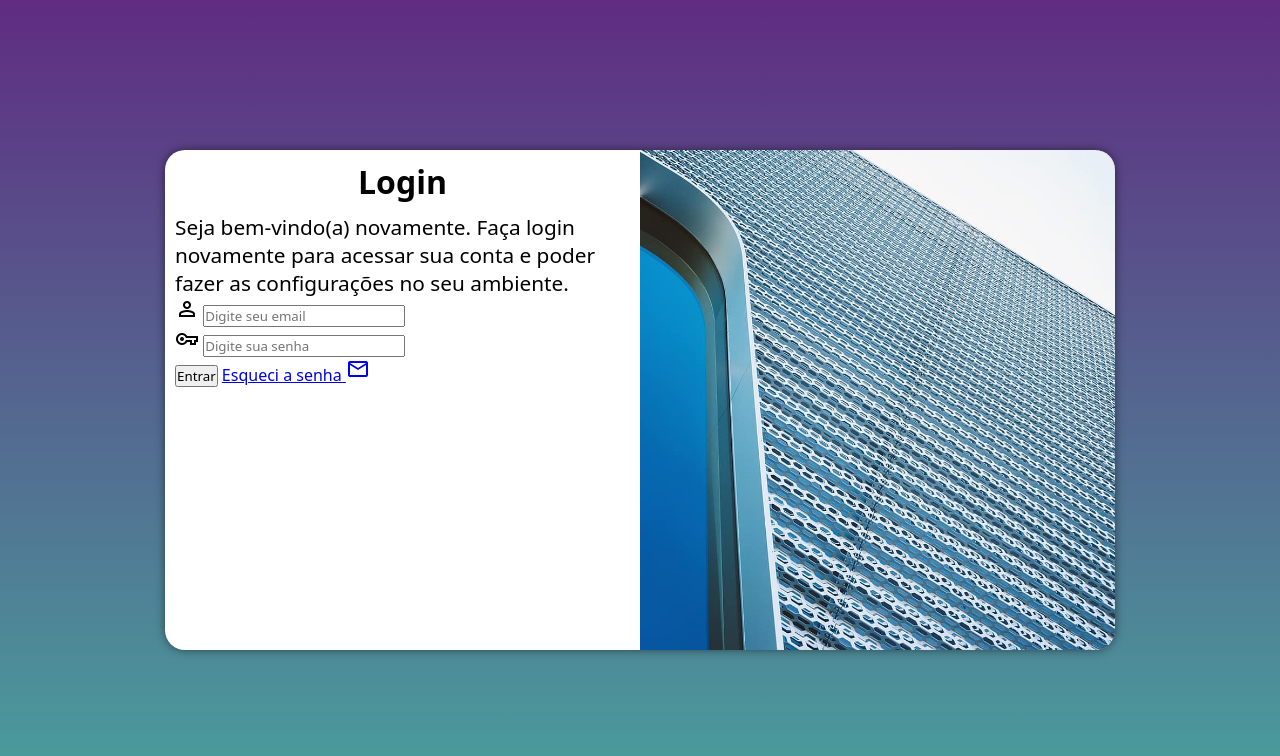
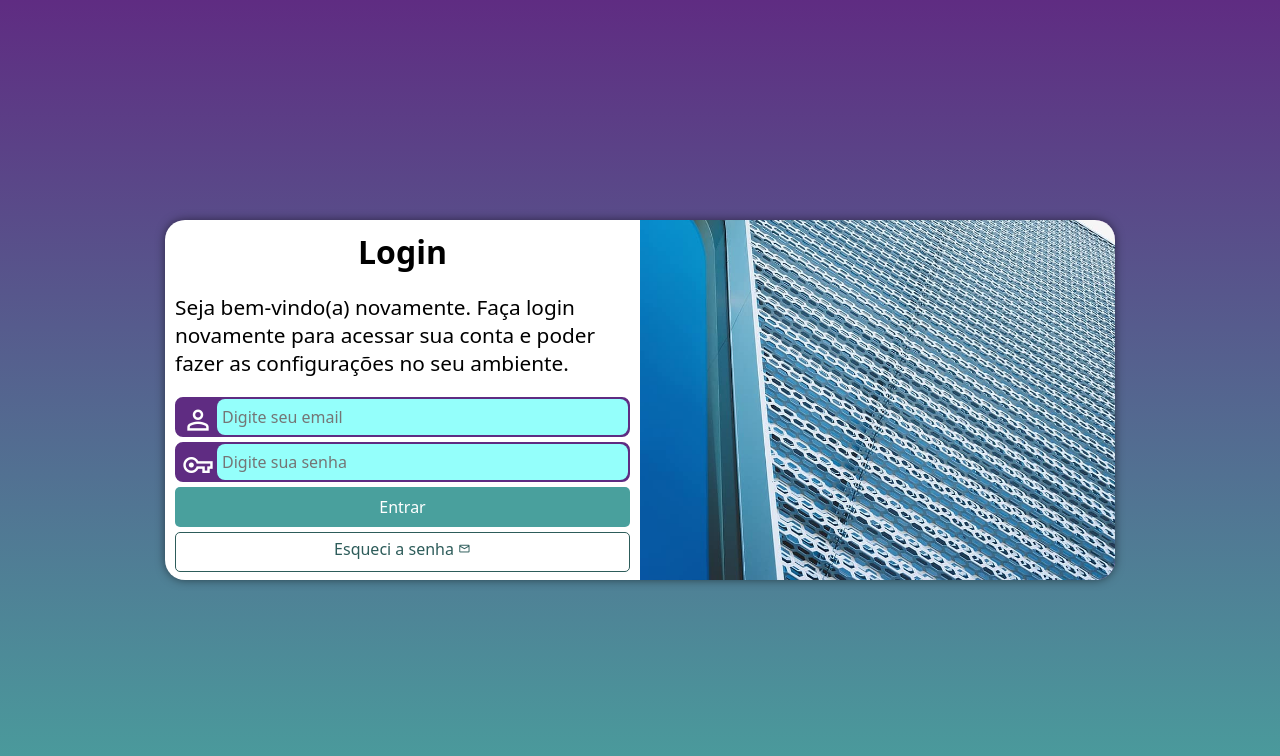
Before and after one commit to BrunoAguiar51/Projeto-Login, a plain HTML site: page index.html in a window 1280 px wide. Drawn offline with nearby package versions, Linux system fonts and the light colour scheme.

Commit message:
finalizei a tela de loggin

```diff
--- a/estilos/media-query.css
+++ b/estilos/media-query.css
@@ -6,6 +6,7 @@
     }
 
     main > section#login {
+        height: 350px;
         width: 90vw;
     }
 
@@ -22,6 +23,7 @@
 
     main > section#login > div#formulario > p {
         font-size: 1.1em;
+        margin: 20px 0px;
     }
 
     main > section#login > div#formulario > h1 {
@@ -35,6 +37,7 @@
     }
 
     main > section#login {
+        height: 360px;
         width: 950px;
     }
 
@@ -51,6 +54,7 @@
 
     main > section#login > div#formulario > p {
         font-size: 1.3em;
+        margin: 20px 0px;
     }
 
     main > section#login > div#formulario > h1 {
--- a/estilos/style.css
+++ b/estilos/style.css
@@ -30,7 +30,7 @@ main > section#login {
     background-color: white;
     border-radius: 20px;
     box-shadow: 0px 0px 10px rgba(0, 0, 0, 0.500);
-    height: 500px;
+    height: 515px;
     left: 50%;
     overflow: hidden;
     position: absolute;
@@ -59,10 +59,82 @@ main > section#login > div#formulario {
 
 main > section#login > div#formulario > h1 {
     font-size: 1.5em;
+    margin-bottom: 10px;
     text-align: center;
-    margin-bottom: 10px;
 }
 
 main > section#login > div#formulario > p {
     font-size: 0.8em;
 }
+
+main > section#login > div#formulario > form > div.campo {
+    background-color: #5f2c82;
+    border: 2px solid #5f2c82;
+    border-radius: 8px;
+    height: 40px;
+    margin: 5px 0;
+    width: 100%;
+}
+
+main > section#login > div#formulario > form > div.campo > span {
+    color: white;
+    font-size: 2em;
+    float: left;
+    width: 40px;
+    padding: 5px;
+}
+
+main > section#login > div#formulario > form > div.campo > input {
+    background-color: #94fffb;
+    border: none;
+    border-radius: 8px;
+    font-size: 1em;
+    height: 100%;
+    width: calc(100% - 40px);
+    text-indent: 5px;
+}
+
+main > section#login > div#formulario > form > div.campo > input:focus-within {
+    background-color: white;
+    border: none;
+}
+
+main > section#login > div#formulario > form > input[type=submit] {
+    background-color: #49a09d;
+    border: none;
+    border-radius: 5px;
+    color: white;
+    cursor: pointer;
+    display: block;
+    font-size: 1em;
+    height: 40px;
+    padding: 5px;
+    width: 100%;
+}
+main > section#login > div#formulario > form > input[type=submit]:hover {
+    background-color: #2d5c5a;
+}
+
+main > section#login  > div#formulario> form > a.botao {
+    background-color: white;
+    border: 1px solid #2d5c5a;
+    border-radius: 5px;
+    color: #2d5c5a;
+    display: block;
+    font-size: 1em;
+    height: 40px;
+    margin-top: 5px;
+    padding: 5px;
+    text-align: center;
+    text-decoration: none;
+    width: 100%;
+}
+
+main > section#login  > div#formulario> form > a.botao:hover {
+    background-color: #6cf6f176
+}
+
+main > section#login  > div#formulario> form > a.botao > span {
+    font-size: 0.8em;
+    padding-top: 5px;
+}
--- a/index.html
+++ b/index.html
@@ -32,7 +32,7 @@
                     </div>
 
                     <input type="submit" value="Entrar">
-                    <a href="esqueci.html">
+                    <a href="esqueci.html" class="botao">
                         Esqueci a senha <span class="material-symbols-outlined">mail</span>
                     </a>
 
```
